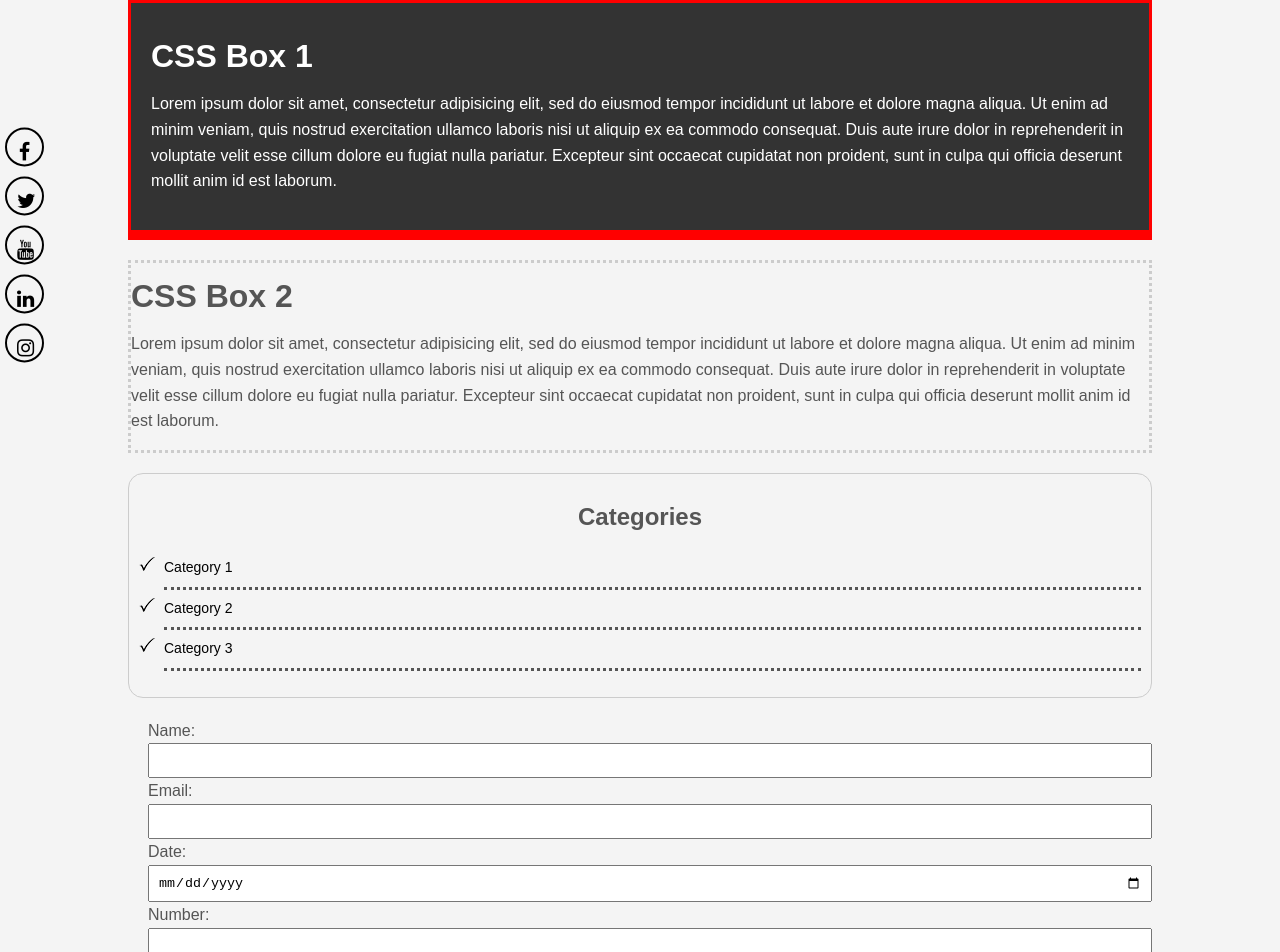
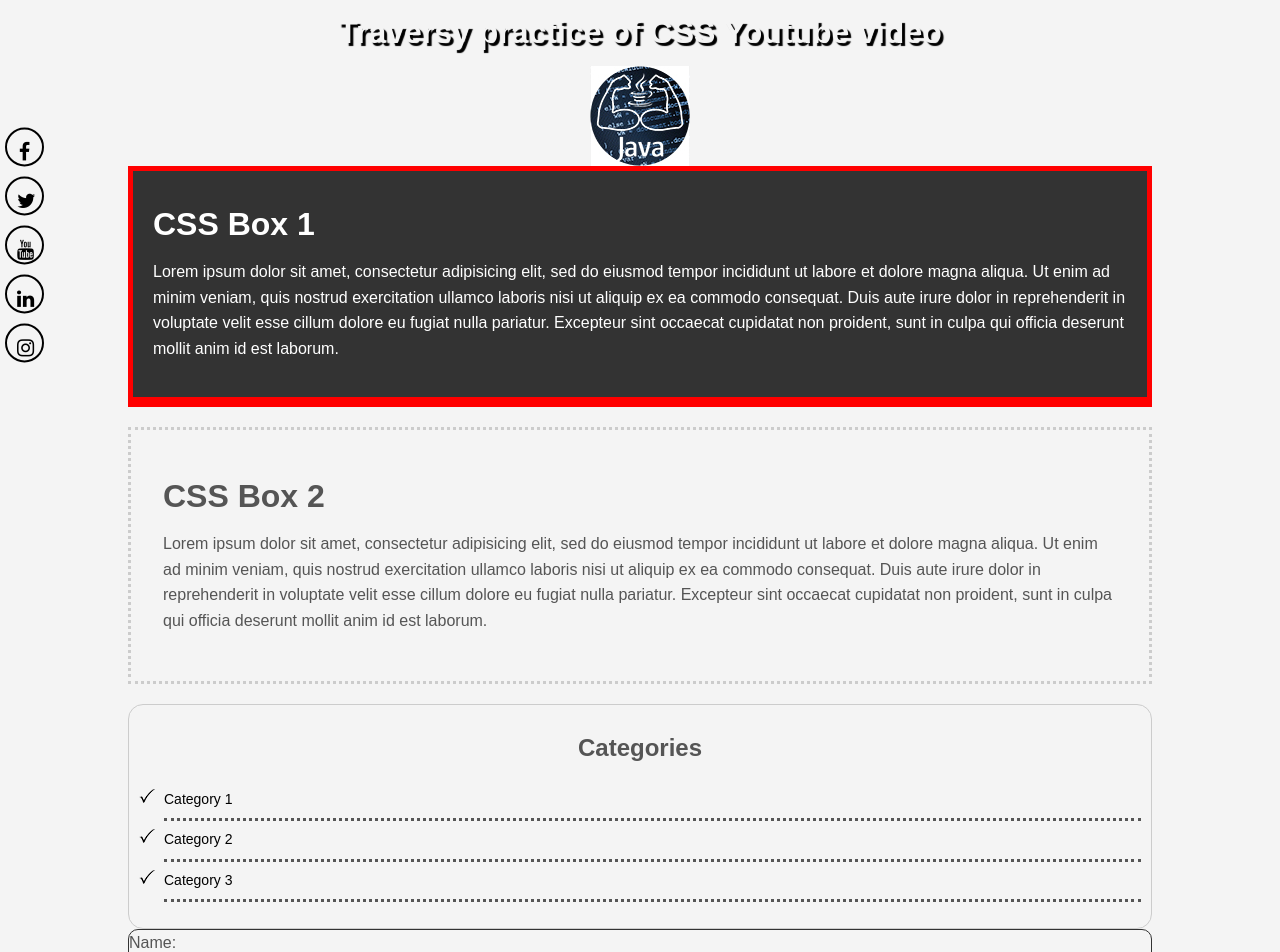
Before and after one commit to jprigotti/traversy_videos, a plain HTML site: page CSS/index.html in a window 1280 px wide. Shown: the top 952 px of the page. Drawn offline with Linux system fonts and the light colour scheme.

Commit message:
Comments

```diff
--- a/CSS/CSS files/style.css
+++ b/CSS/CSS files/style.css
@@ -18,6 +18,20 @@ body{
 
 	line-height: 1.6em;
 	margin: 0;
+}
+
+.h1_header{
+	margin: auto;
+	padding: 20px 0px;
+	text-align: center;
+	color: #f4f4f4;
+	text-shadow: 3px 3px 1px black;
+
+}
+
+.logo_image{
+	display: block;
+	margin: 0 auto;
 }
 
 /*
@@ -74,7 +88,7 @@ a:active{
 Same as below*/
 
 	border: 5px red solid;
-	border-width: 3px;
+	border-width: 5px;
 	border-bottom-width: 10px;
 
 /*
@@ -89,7 +103,7 @@ Same as below*/
 
 .box-2{
 border: 3px dotted #ccc;
-padding: 20pm;
+padding: 2em;
 margin: 20px 0;
 }
 
@@ -123,13 +137,17 @@ margin: 20px 0;
 
 
 .my-form{
-
-	padding: 20px;
+	margin: 0;
+	padding: 0;
+	border: solid 1px #333;
+	border-radius: 10px;
 }
 
 
 .my-form.form-group{
-	padding-bottom: 15px;
+	background-color: aqua;
+	padding-bottom: 100px;
+	margin: auto;
 }
 
 .my-form label{
@@ -137,8 +155,9 @@ margin: 20px 0;
 }
 
 .my-form input[type="text"], input[type="email"], input[type="date"], input[type="number"],textarea{
-	padding: 8px;
-	width: 100%;
+	padding: 6px;
+	margin: auto;
+	width: 80%;
 
 }
 
--- a/CSS/index.html
+++ b/CSS/index.html
@@ -21,6 +21,10 @@
 
 
 <!-- <h1 style="color: green;">My first CSS commands</h1> -->
+
+<h1 class="h1_header">Traversy practice of CSS Youtube video</h1>
+
+<img class="logo_image" src="./images/Logo_CaC_100px.jpg" alt="Logo Java CaC">
 	<div class="container">
 
 		<div class="box-1">
```
Also changed, not shown: CSS/images/LogoJacaCaC.jpg (added), CSS/images/Logo_CaC_100px.jpg (added).
